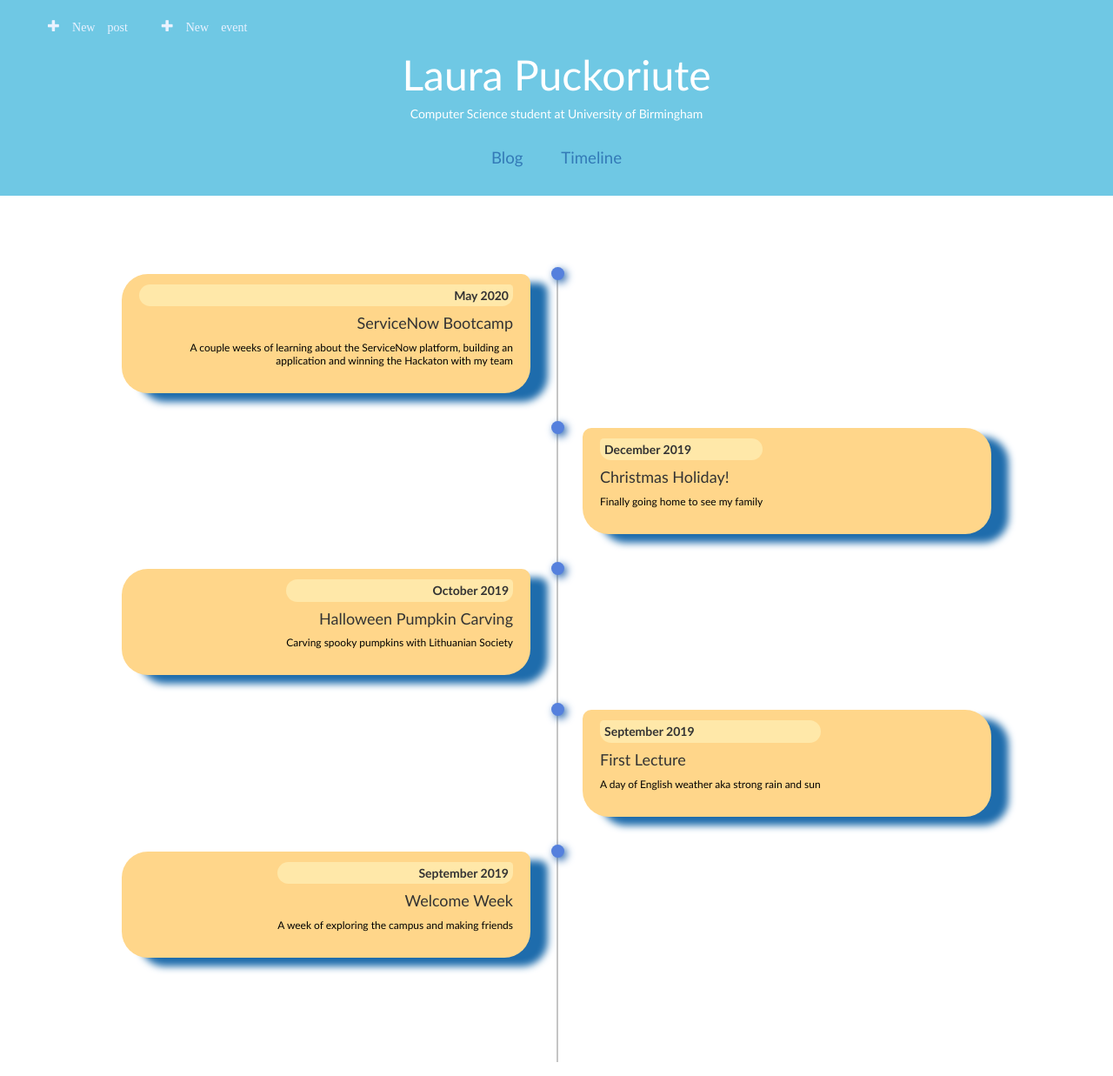
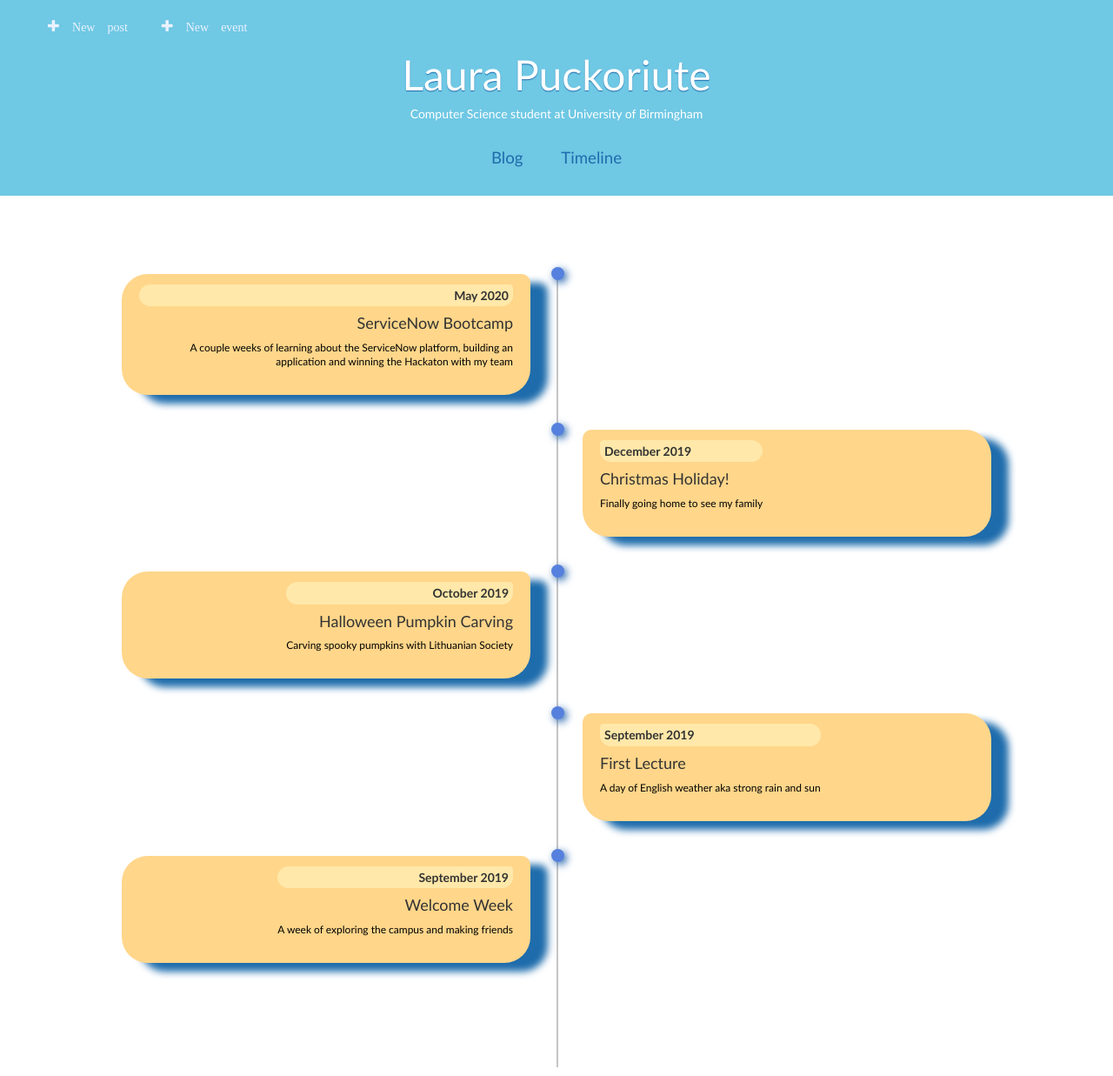
Before and after one commit to llaurap/my_first_blog, a Django app: page /timeline/ in a window 1280 px wide. Shown: the whole page at 87% size. Run offline with Django 3.2, Linux system fonts and the light colour scheme; a user stored in the database is signed in; data comes from the database, SQL or seed files in the repository; both versions use the stored data as it was after the commit; some libraries are stand-ins or nearby versions.

Commit message:
CSS work

```diff
--- a/blog/static/css/blog.css
+++ b/blog/static/css/blog.css
@@ -1,15 +1,14 @@
+
+/******************/
+/*     HEADER     */
+/******************/
+
 h1 a, h2 a {
     font-family: candara;
 }
-body {
-}
-    /************/
-    /*  HEADER  */
-    /************/
 
 .page_header {
     background-color: rgb(111, 200, 228);
-    margin-top: 0;
     padding: 20px 20px 20px 20px;
 }
 
@@ -24,6 +23,9 @@ body {
     color: #ffffff;
     font-size: 36pt;
     text-decoration: none;
+}
+.page_header h1 a {
+    text-shadow: 0px 1px 1px rgb(30, 108, 172);
 }
 .moto {
     text-align: center;
@@ -45,8 +47,8 @@ body {
     margin-left: 20px
 }
 
-.header_button {
-    color: ivory;
+.header_button a{
+    color: rgb(30, 108, 172);
     font-family: candara;
     font-size: 14pt;
 }
@@ -68,7 +70,7 @@ h1, h2, h3, h4 {
 }
 
 /****************/
-/*     POST     */
+/*     BLOG     */
 /****************/
 
 .save {
@@ -94,7 +96,7 @@ h1, h2, h3, h4 {
     position: relative;
     left: auto;
     right: auto;
-    width: 100%
+    width: 100%;
 }
 
 .date {
@@ -103,16 +105,21 @@ h1, h2, h3, h4 {
     width: 100%;
 }
 
-.post h2 a, .post h2 a:visited {
-    color: #5580dd;
+.post h2 a, .post h2 a:visited, .post h2 {
+    color: rgb(30, 108, 172);
     float: left;
     width: 100%;
     text-align: left;
-    padding-bottom: 20px;
+    padding-bottom: 12px;
 }
 
 .post p {
+    color: rgb(82, 78, 82);
+    font-family: candara;
+    font-stretch: semi-expanded;
     text-align: left;
+    font-size: 16px;
+    line-height: 24px;;
 }
 
 
@@ -183,7 +190,9 @@ h1, h2, h3, h4 {
 .description {
     color: rgb(0, 0, 0);
     font-family: candara;
+    font-stretch: semi-expanded;
     font-size: 12px;
+    line-height: 16px;
 }
 
 
--- a/blog/templates/blog/base.html
+++ b/blog/templates/blog/base.html
@@ -21,13 +21,10 @@
                         <li class="header_button"><a href="{% url 'event_list' %}">Timeline</a></li>
                     </ul>
                 </nav>
-
         </header>
         <div class="content_container">
-                <!--<div class="col-md-8">-->
-                    {% block content %}
-                    {% endblock %}
-                <!--</div>-->
+            {% block content %}
+            {% endblock %}
         </div>
     </body>
 </html>
--- a/blog/templates/blog/event_list.html
+++ b/blog/templates/blog/event_list.html
@@ -1,7 +1,4 @@
 {% extends 'blog/base.html' %}
-
-
-
 
 {% block content %}
 <div class="timeline_wrapper">
@@ -10,7 +7,6 @@
         <ul>
             {% for event in events %}
                 <li>
-
                     <div class="event">
                         <h5 class="event_time">{{event.month_to_display}} {{event.year}}</h5>
                         <h4>{{ event.title }}</h4>
@@ -18,7 +14,6 @@
                             <p class="description">{{ event.description }}</p>
                         {% endif %}
                     </div>
-
                 </li>
             {% endfor %}
             <div style="clear: both";}></div>
```
Also changed, not shown: db.sqlite3. Lines whose indentation alone changed are shown as unchanged.
